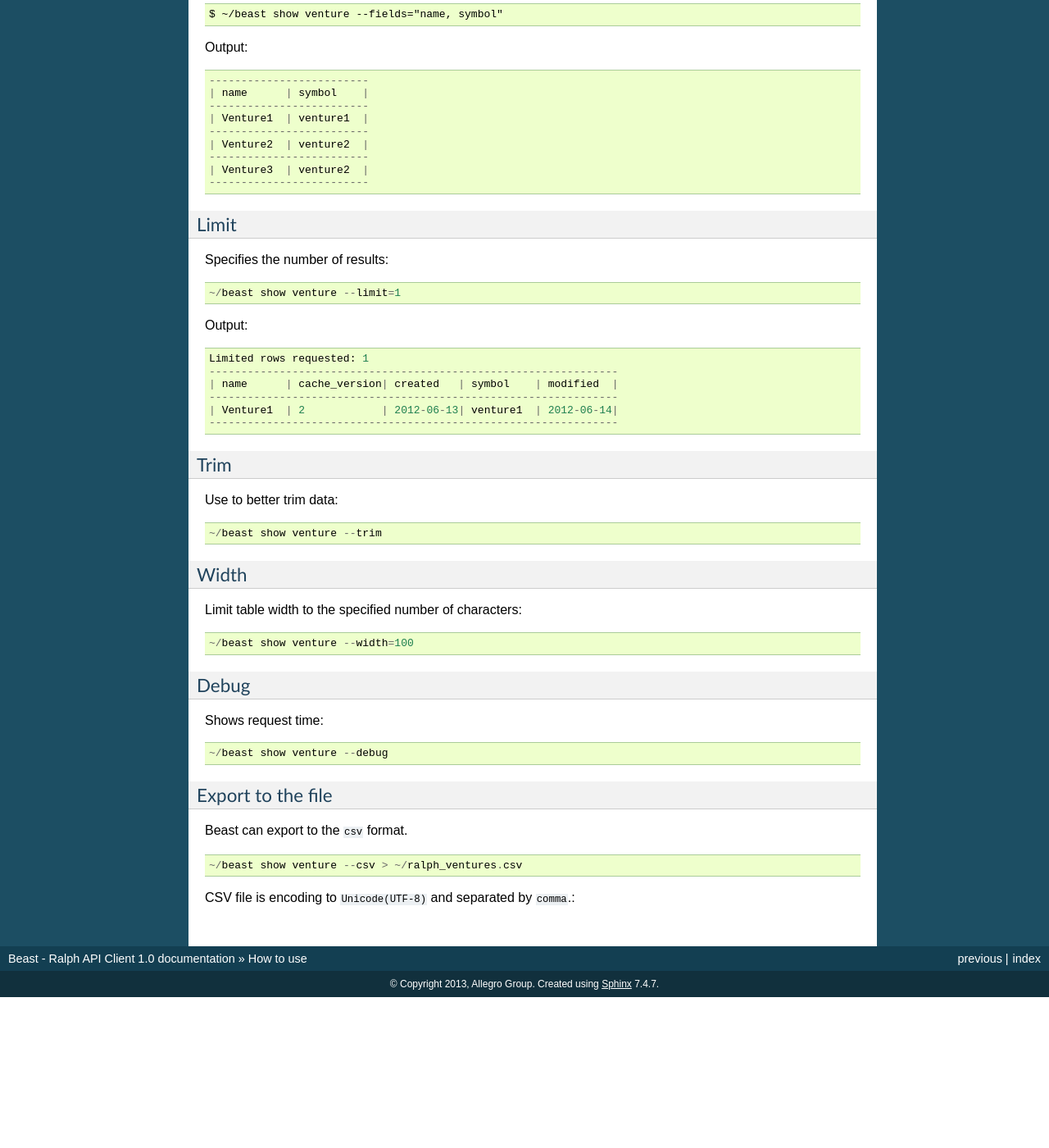
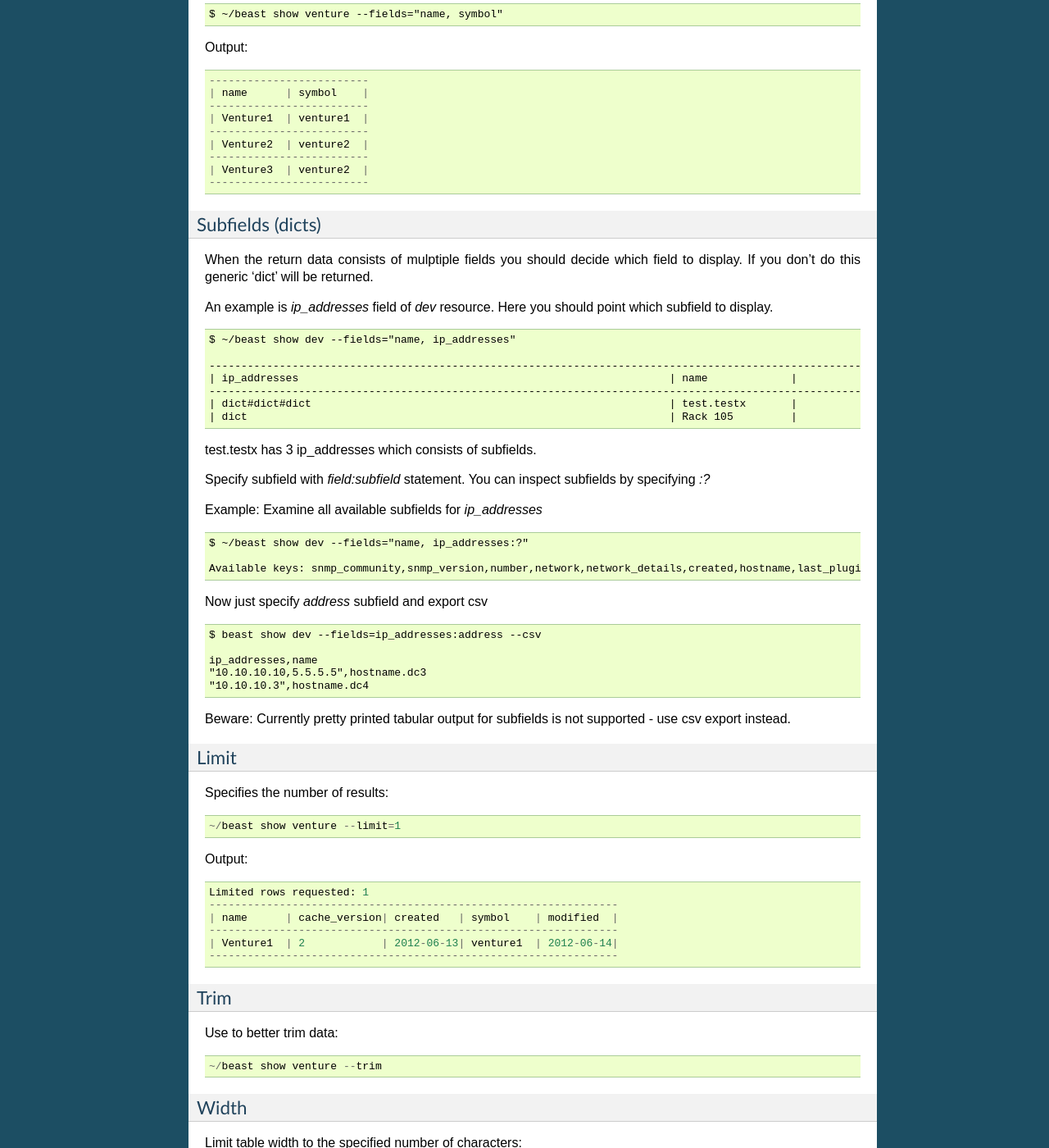
Before and after one commit to allegro/ralph-cli, a Sphinx documentation site: the page built from doc/howto.rst, in a window 1280 px wide and 1400 px high, scrolled down 1729 px. Shown: the whole window at 82% size. Built offline with Sphinx 7.4.7, drawn with Linux system fonts in a browser that asks for light colours; before the commit the page ends 2945 px from its top, so only the background shows below that.

```diff
--- a/doc/howto.rst
+++ b/doc/howto.rst
@@ -117,6 +117,42 @@ Output: ::
   -------------------------
 
 
+Subfields (dicts)
+~~~~~~~~~~~~~~~~~~~~
+
+When the return data consists of mulptiple fields you should decide which field to display. If you don't do this
+generic 'dict' will be returned.
+
+An example is `ip_addresses` field of `dev` resource. Here you should point which subfield to display. ::
+
+  $ ~/beast show dev --fields="name, ip_addresses"
+
+  -------------------------------------------------------------------------------------------------------------------
+  | ip_addresses                                                          | name             |
+  -------------------------------------------------------------------------------------------------------------------
+  | dict#dict#dict                                                        | test.testx       |
+  | dict                                                                  | Rack 105         |
+
+test.testx has 3 ip_addresses which consists of subfields.
+
+Specify subfield with `field:subfield` statement. You can inspect subfields by specifying `:?`
+
+Example: Examine all available subfields for `ip_addresses` ::
+
+  $ ~/beast show dev --fields="name, ip_addresses:?"
+
+  Available keys: snmp_community,snmp_version,number,network,network_details,created,hostname,last_plugins,modified,is_management,http_family,dead_ping_count,is_buried,last_puppet,address,device,is_public,resource_uri,id,last_seen19
+
+
+Now just specify `address` subfield and export csv ::
+
+  $ beast show dev --fields=ip_addresses:address --csv
+
+  ip_addresses,name
+  "10.10.10.10,5.5.5.5",hostname.dc3
+  "10.10.10.3",hostname.dc4
+
+Beware: Currently pretty printed tabular output for subfields is not supported - use csv export instead.
 
 Limit
 ~~~~~
```
Also changed, not shown: 1 other file.
